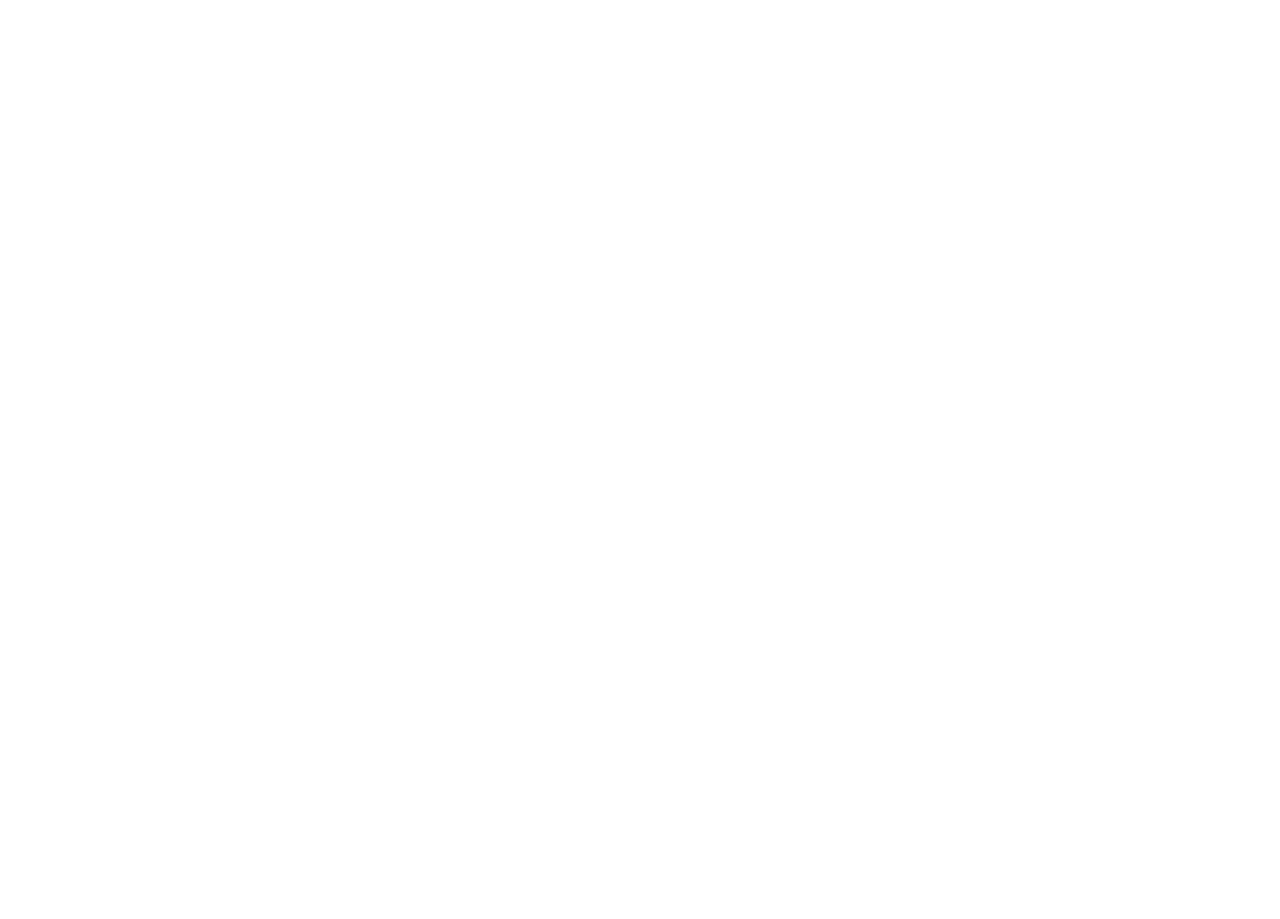
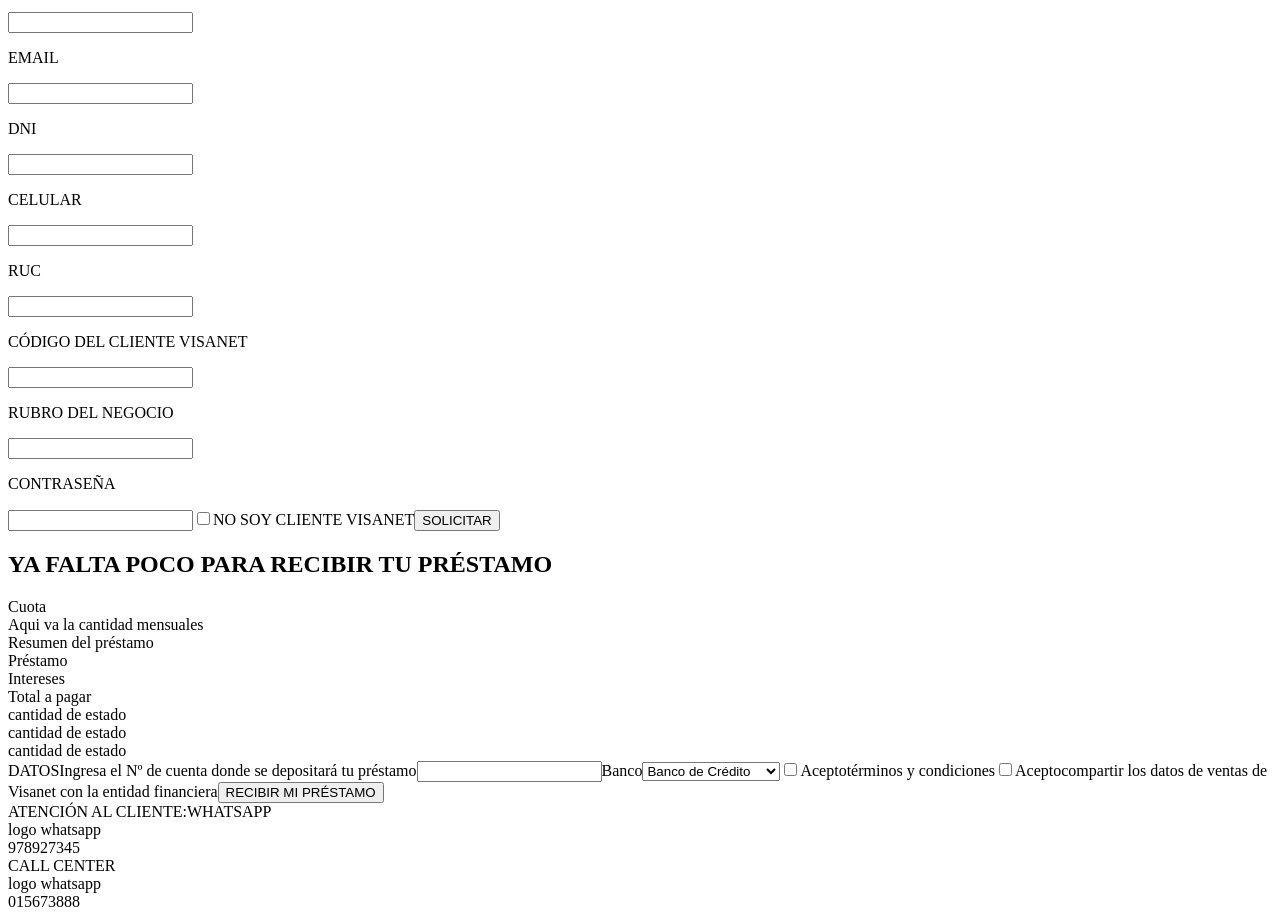
Before and after one commit to melanyvlm/VisaNet, a React (Create React App) app in the folder visanet-hackaton/: page / in a window 1280 px wide. Shown: the part 220-1139 px from the top of the page. Before the commit the page ends 800 px from the top, so only its background shows below. Built offline with nearby package versions, Linux system fonts and the light colour scheme.

Commit message:
pantalla 2 y 4

```diff
--- a/visanet-hackaton/src/App.js
+++ b/visanet-hackaton/src/App.js
@@ -1,10 +1,13 @@
 import React from 'react';
 import './App.css';
-
+import SecondScreen from '../src/secondScreen'
+import FourthScreen from '../src/fourthScreen'
 function App() {
   return (
     <div className="">
       <h1>Hackaton interna</h1>
+      <SecondScreen/>
+      <FourthScreen/>
     </div>
   );
 }
--- /dev/null
+++ b/visanet-hackaton/src/fourthScreen.jsx
@@ -0,0 +1,69 @@
+import React, {useState} from 'react';
+const FourthScreen = () => {
+    const [state, setState] = useState(15);
+    const banks =  ['Banco de Crédito', 'Interbank', 'Banco de la Nación', 'BBVA Continental', 'Banco Pichincha', 'Mi banco', 'Scotiabank'];
+    const handleChange = (e) => {
+        setState(e.target.value)
+    };
+
+    const checkbox =()=>{
+        const box1= document.getElementById("check");
+        const box2= document.getElementById("checking");
+
+if(box1.checked && box2.checked){
+    alert("cool");
+}else{
+    alert("not cool");
+}
+    };
+    return (
+            <div>
+                <h2>YA FALTA POCO PARA RECIBIR TU PRÉSTAMO</h2>
+                <span>Cuota</span>
+                <div>Aqui va la cantidad mensuales</div>
+                <span>Resumen del préstamo</span>
+                <div>
+                    <div>
+                      <div>Préstamo</div>
+                      <div>Intereses</div>
+                      <div>Total a pagar</div>
+                    </div>
+                    <div>
+                      <div>cantidad de estado</div>
+                      <div>cantidad de estado</div>
+                      <div>cantidad de estado</div>
+                    </div>
+                </div>
+                <form>
+                <span>DATOS</span>
+                <span>Ingresa el Nº de cuenta donde se depositará tu préstamo</span>
+                <input pattern ="^[0-9]+$" maxLength={state}></input>
+                <span>Banco</span>
+                <select onChange={handleChange}>
+                    <option value="15">{banks[0]}</option>
+                    <option value="17">{banks[1]}</option>
+                    <option value="14">{banks[2]}</option>
+                    <option value="18">{banks[3]}</option>
+                    <option value="15">{banks[4]}</option>
+                    <option value="18">{banks[5]}</option>
+                    <option value="20">{banks[6]}</option>
+                </select>
+                <input className="check" id="check" type="checkbox"/><span>Acepto<span>términos y condiciones</span></span>
+                <input className="check" id="checking" type="checkbox"/><span>Acepto<span>compartir los datos de ventas de Visanet con la entidad financiera</span></span>
+                <button type="submit" onClick={e=>checkbox()}>RECIBIR MI PRÉSTAMO</button>
+                </form>
+                <span>ATENCIÓN AL CLIENTE:</span>
+                <span>WHATSAPP</span>
+                <div>
+                <div alt="whatsapp">logo whatsapp</div>
+                <span>978927345</span>
+                </div>
+                <span>CALL CENTER</span>
+                <div>
+                <div alt="callCenter">logo whatsapp</div>
+                <span>015673888</span>
+                </div>
+            </div>
+)
+};
+export default FourthScreen;
--- /dev/null
+++ b/visanet-hackaton/src/secondScreen.jsx
@@ -0,0 +1,31 @@
+import React from 'react';
+const SecondScreen = () => {
+        return (
+            <div>
+                <h2>Ingresa tus datos</h2>
+                <form>
+                <p>NOMBRE</p>
+                <input type="text" pattern ="^[A-Z]+([a-zA-Z]*)" title="Debe ingresar solo letras y la primera letra debe ser mayúscula"></input>
+                <p>APELLIDO</p>
+                <input type="text" pattern ="^[A-Z]+([a-zA-Z]*)" title="Debe ingresar solo letras y la primera letra debe ser mayúscula"></input>
+                <p>EMAIL</p>
+                <input type="email" pattern ="^[^@]+@[^@]+\.[a-zA-Z]{2,}$" title="Debe ingresar un correo electrónico válido"></input>
+                <p>DNI</p>
+                <input type="text" pattern="^[0-9]+$" maxLength="8" title="Debe ingresar solo números"></input>
+                <p>CELULAR</p>
+                <input type="text" pattern="^[0-9]+$" maxLength="9" title="Debe ingresar solo números"></input>
+                <p>RUC</p>
+                <input type="text" pattern="^[0-9]+$" maxLength="10" title="Debe ingresar solo números"></input>
+                <p>CÓDIGO DEL CLIENTE VISANET</p>
+                <input type="text" pattern="^[0-9]+$" maxLength="9" title="Debe ingresar solo números"></input>
+                <p>RUBRO DEL NEGOCIO</p>
+                <input type="text"></input>
+                <p>CONTRASEÑA</p>
+                <input type="password" pattern="^(?=.*[A-Z])(?=.*\d)[a-zA-Z\d]{6,15}$" minLength="6" maxLength="15" title="Debe contener al menos una letra mayúscula, un número y debe ser mayor de 6 dígitos"></input>
+                <input type="checkbox"/><span>NO SOY CLIENTE VISANET</span>
+                <button type="submit">SOLICITAR</button>
+        </form>
+            </div>
+)
+};
+export default SecondScreen;
```
Also changed, not shown: 1 other file (tests, documents, lock files or other folders).
